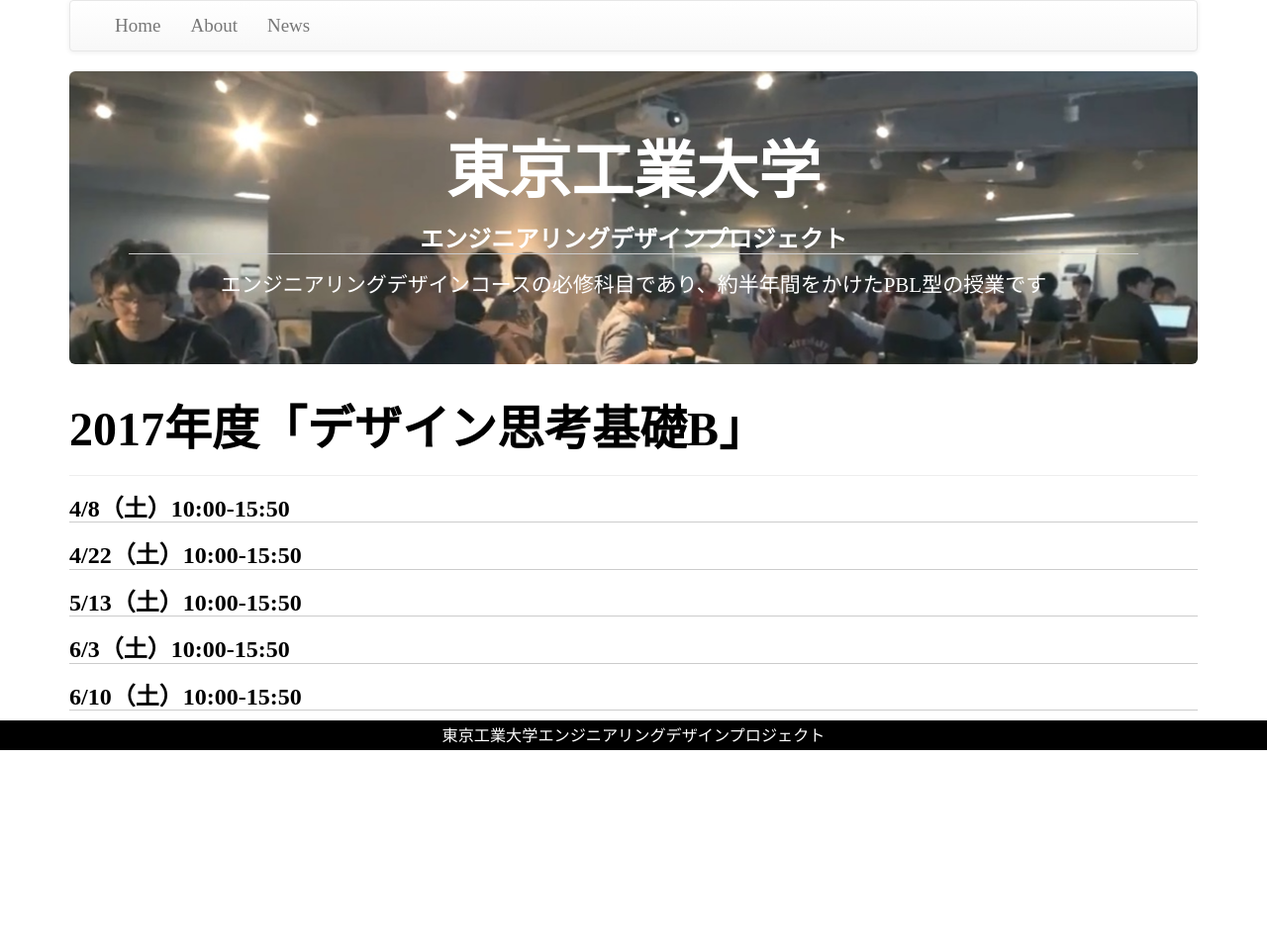
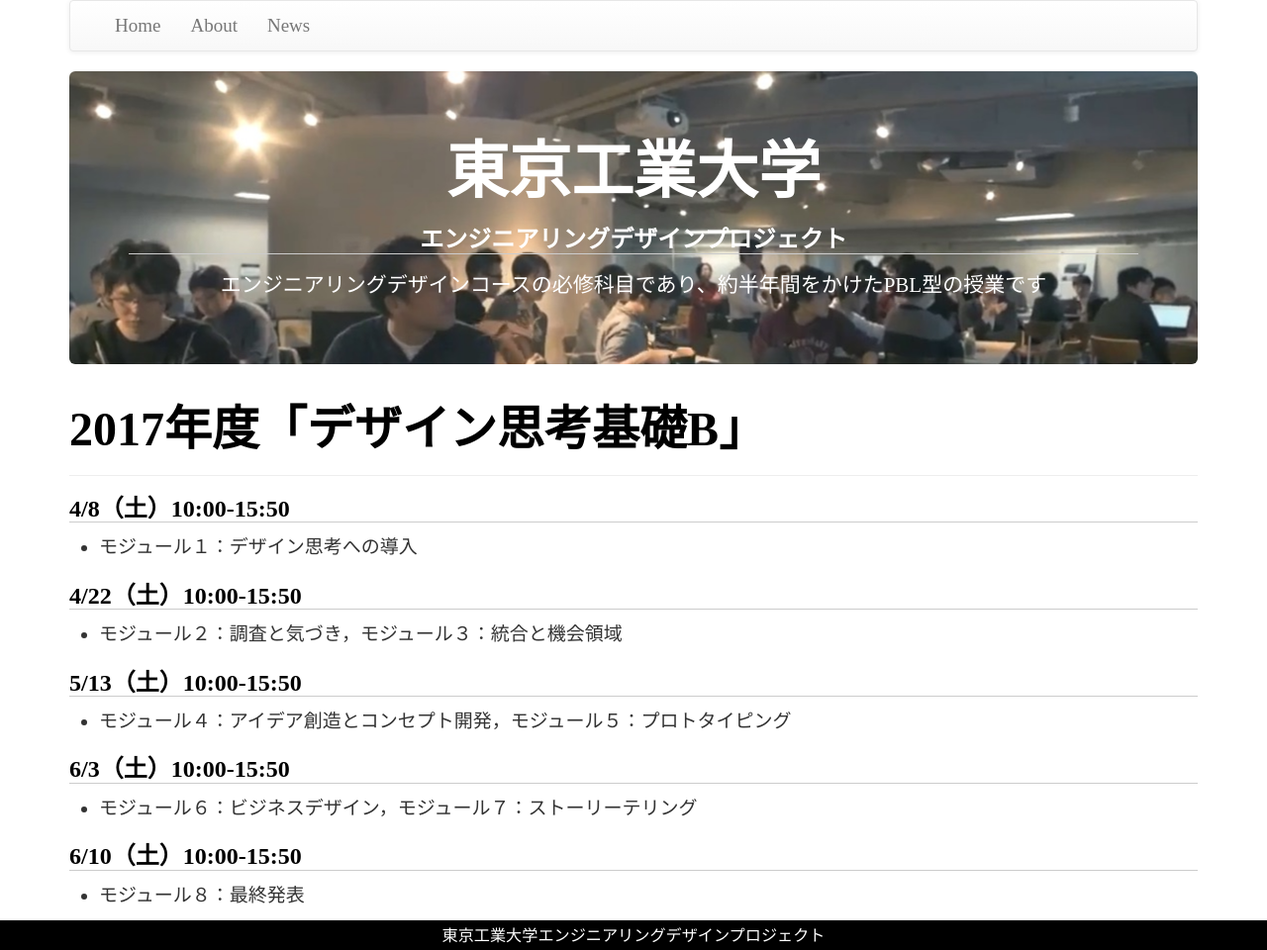
Before and after one commit to titech-edp/titech-edp.github.io, a Jekyll site: the page built from 2017-dtf-b/index.md, in a window 1280 px wide. Shown: the whole page at 99% size. Built offline with Jekyll 4.4.1, drawn with Linux system fonts in a browser that asks for light colours; before the commit the page ends 900 px from its top, so only the background shows below that.

Commit message:
Add lecture note

```diff
--- a/2017-dtf-b/index.md
+++ b/2017-dtf-b/index.md
@@ -5,10 +5,20 @@
 
 ## 4/8（土）10:00-15:50
 
+- モジュール１：デザイン思考への導入
+
 ## 4/22（土）10:00-15:50
+
+- モジュール２：調査と気づき，モジュール３：統合と機会領域
 
 ## 5/13（土）10:00-15:50
 
+- モジュール４：アイデア創造とコンセプト開発，モジュール５：プロトタイピング
+
 ## 6/3（土）10:00-15:50
 
+- モジュール６：ビジネスデザイン，モジュール７：ストーリーテリング
+
 ## 6/10（土）10:00-15:50
+
+- モジュール８：最終発表
```
